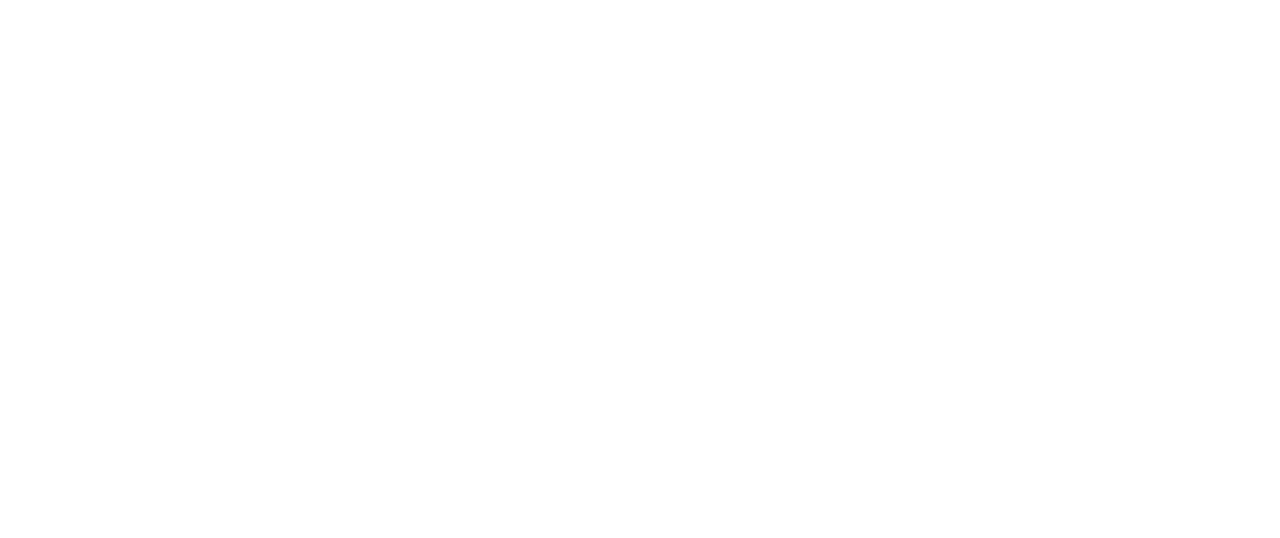
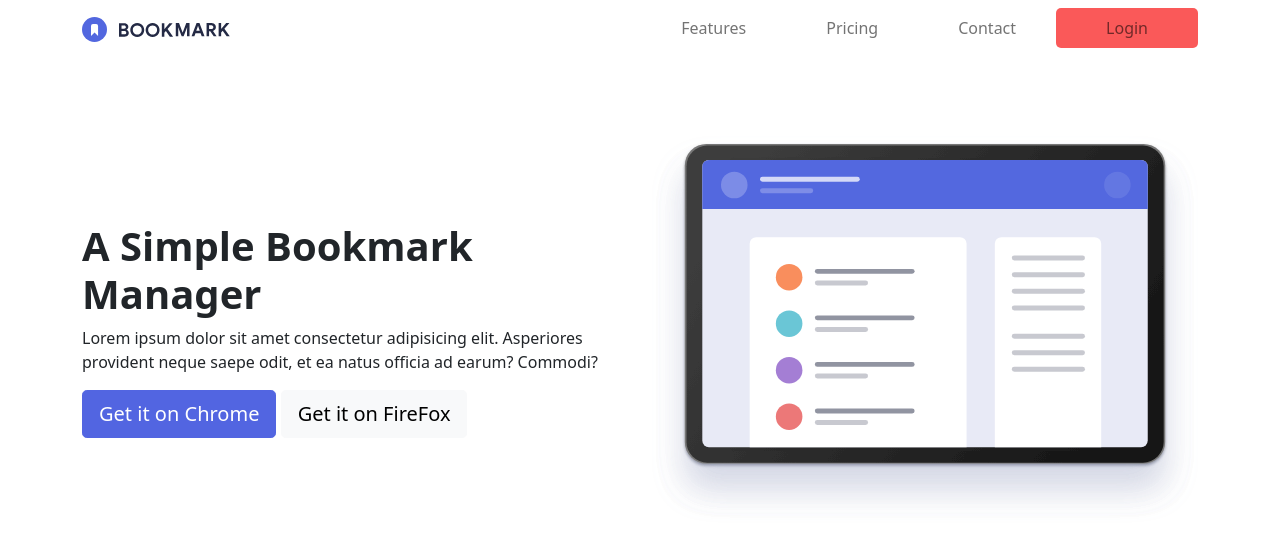
Before and after one commit to MarcelPerez86/S2.Bootstrap-SASS, a website: page index.html in a window 1280 px wide. Drawn offline with Linux system fonts and the light colour scheme.

Commit message:
Exercici 1 del mòdul

```diff
--- a/index.html
+++ b/index.html
@@ -9,5 +9,58 @@
   </head>
   <body>
 
+    <!-- NavBar y Hero exercici 1 -->
+    <nav class="navbar navbar-expand-lg navbar-light">
+
+      <div class="container">
+
+          <a class="navbar-brand" href="#"><img src="img/logo-bookmark.svg"></a>
+
+          <button class="navbar-toggler" type="button" data-bs-toggle="collapse" data-bs-target="#navbarSupportedContent" aria-controls="navbarSupportedContent" aria-expanded="false" aria-label="Toggle navigation">
+              <span class="navbar-toggler-icon"></span>
+          </button>
+
+          <div class="collapse navbar-collapse" id="navbarSupportedContent">
+
+              <ul class="navbar-nav ms-auto mb-2 mb-lg-0">
+
+                  <li class="nav-item">
+                      <a class="nav-link" aria-current="page" href="#">Features</a>
+                  </li>
+
+                  <li class="nav-item">
+                      <a class="nav-link" href="#">Pricing</a>
+                  </li>
+
+                  <li class="nav-item">
+                      <a class="nav-link" href="#">Contact</a>
+                  </li>
+
+                  <li class="nav-item bg-secondary" id="login">
+                      <a class="nav-link" href="#">Login</a>
+                  </li>
+              </ul>
+          </div>
+      </div>
+    </nav>
+
+    <div class="container margen">
+
+        <div class="row align-items-center">
+
+            <div class="col-12 col-md-6 order-1 order-sm-1 order-md-0">
+                <h1>A Simple Bookmark Manager</h1>
+                <p>Lorem ipsum dolor sit amet consectetur adipisicing elit. Asperiores provident neque saepe odit, et ea natus officia ad earum? Commodi?</p>
+
+                <button type="button" class="btn btn-primary btn-lg d-flex-row">Get it on Chrome</button>
+                <button type="button" class="btn btn-light btn-lg d-flex-row">Get it on FireFox</button>
+            </div>
+
+            <div class="col-12 col-md-6 order-0 order-sm-0 order-md-1">
+                <img src="/img/illustration-hero.svg " class ="img-fluid" alt="#">
+            </div>
+
+        </div>
+    </div>
   </body>
 </html>
--- a/sass/custom.scss
+++ b/sass/custom.scss
@@ -2,7 +2,55 @@
 // Option A: Include all of Bootstrap
 
 // Include any default variable overrides here (though functions won't be available)
+// Almacenando en variables los nuevos colores
+$principal: #5265E1;
+$secundario: #FA5959;
+// Definiendo Nuevos colores
+$primary: $principal;
+$secondary: $secundario;
 
 @import "../node_modules/bootstrap/scss/bootstrap";
 
+
 // Then add additional custom code here
+
+
+h1{
+    font-size: 2.5em;
+    font-weight: bold;
+}
+
+h3{
+    font-size: 2em;
+    font-weight: bold;
+}
+
+p{
+    font-size: 1em;
+}
+#login{
+    padding-left: 10px;
+    padding-right: 10px;
+    border-radius:5px;
+}
+
+.margen{
+    margin-top: 10vh;
+}
+
+#navbarSupportedContent a{
+    margin-left: 2rem;
+    margin-right: 2rem;
+}
+
+/**/
+@media (max-width: 768px){
+
+    .col-12{
+        text-align: center;
+    }
+
+    h1{
+        font-size: 2rem;
+    }
+}
```
Also changed, not shown: img/bg-dots.svg (added), img/favicon-32x32.png (added), img/icon-arrow.svg (added), img/icon-close.svg (added), img/icon-error.svg (added), img/icon-facebook.svg (added), img/icon-hamburger.svg (added), img/icon-twitter.svg (added), img/illustration-features-tab-1.svg (added), img/illustration-features-tab-2.svg (added), img/illustration-features-tab-3.svg (added), img/illustration-hero.svg (added), img/logo-bookmark.svg (added), img/logo-chrome.svg (added), 3 more files, 1 other file. Lines whose indentation alone changed are shown as unchanged.
